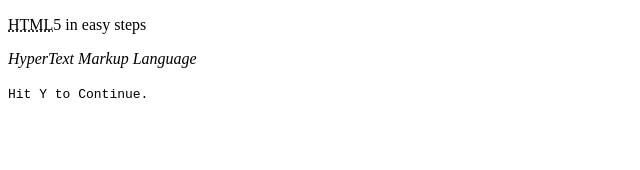
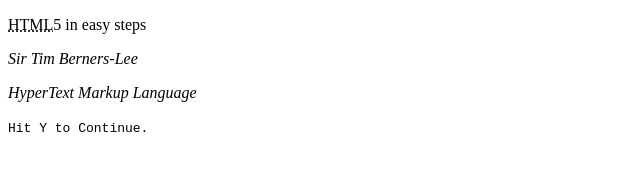
Before and after one commit to AlexUkPC/Html5_In_Easy_Steps, a plain HTML site: page Chapter3/09.givingTooltipAdvice.html in a window 1280 px wide. Shown: the whole page, without its empty margins (0-640 px from the left). Drawn offline with Linux system fonts and the light colour scheme.

Commit message:
Typo in 09.givingTooltipAdvice.html

```diff
--- a/Chapter3/09.givingTooltipAdvice.html
+++ b/Chapter3/09.givingTooltipAdvice.html
@@ -7,7 +7,7 @@
 </head>
 <body>
     <p><abbr title="HyperText Markup Language">HTML</abbr>5 in easy steps</p>
-    <p><cite title="Inventor of the HyperText Markup Language"></cite></p>
+    <p><cite title="Inventor of the HyperText Markup Language">Sir Tim Berners-Lee</cite></p>
     <p><dfn title="The popular language of the WorldWideWeb. Commonly abbreviated to HTML">HyperText Markup Language</dfn></p>
     <p><kbd title="Press the Y key on your keyboard to execute a script. This requires JavaScript to be enabled in your browser">Hit Y to Continue.</kbd></p>
 </body>
```
